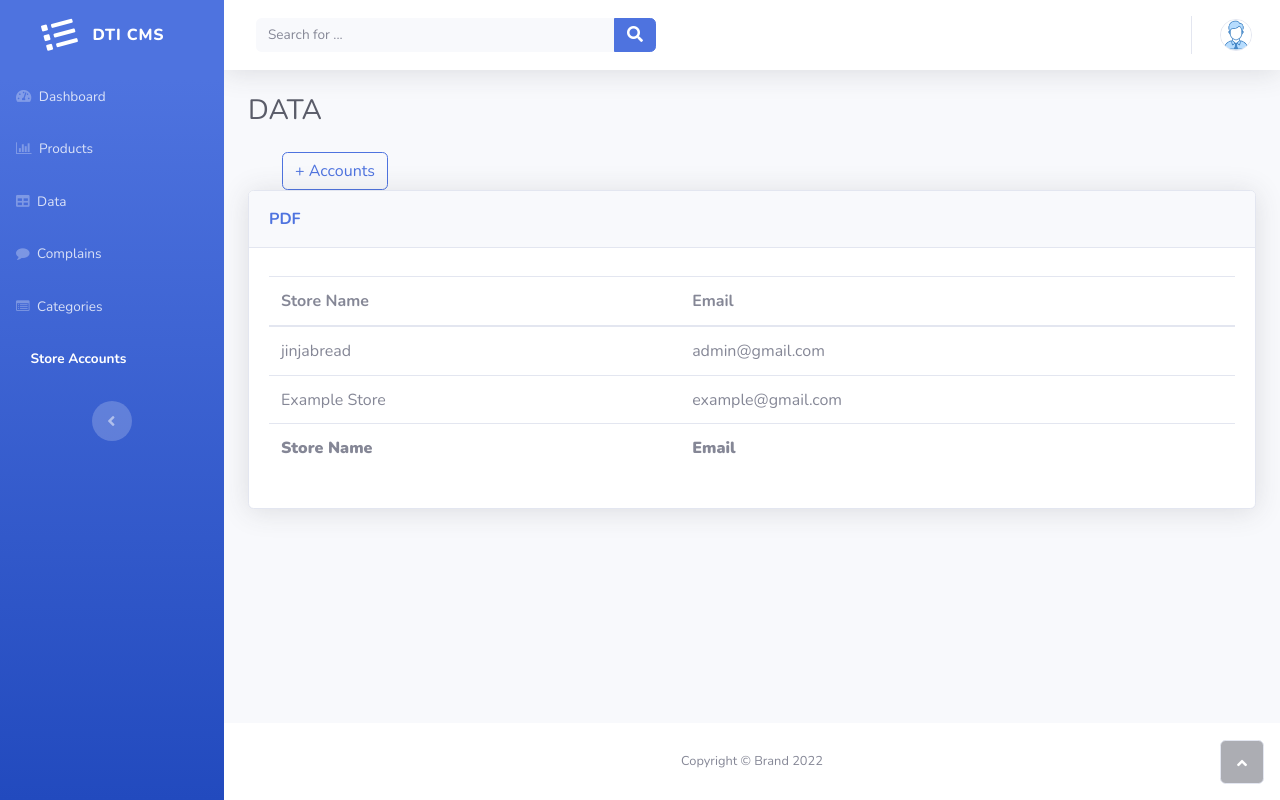
After one commit to JInjaBread/dtiapi, a Django app: page /accounts in a window 1280 px wide. The commit adds this page. Run offline with Django 4.2, Linux system fonts and the light colour scheme; data comes from the database, SQL or seed files in the repository; both versions use the stored data as it was after the commit; some libraries are stand-ins or nearby versions.

Commit message:
make it better 1.8

```diff
--- a/dtiApi/models.py
+++ b/dtiApi/models.py
@@ -21,6 +21,9 @@ class Products(models.Model):
     main_category = models.CharField(max_length=255, choices=MAIN_CATEGORY)
     product_category = models.ForeignKey(ProductCategory, on_delete=models.CASCADE, related_name="category")
 
+    class Meta:
+        unique_together = ('product_name', 'product_unit',)
+
     def __str__(self):
         return self.product_name
 
--- a/dtiApi/serializers.py
+++ b/dtiApi/serializers.py
@@ -1,6 +1,7 @@
-from rest_framework import serializers
+from rest_framework import serializers, permissions
 from drf_extra_fields.fields import Base64ImageField
 from .models import Products,ProductCategory, Concern, Data
+
 
 class ConcernSerializers(serializers.ModelSerializer):
     receipt_image = Base64ImageField()
--- /dev/null
+++ b/dtiApi/templates/accounts.html
@@ -0,0 +1,102 @@
+{% extends "base.html" %}
+{% load static %}
+{% block content %}
+<body id="page-top">
+  <div id="wrapper">
+      {% include "sidenav.html" %}
+      <div class="d-flex flex-column" id="content-wrapper">
+          <div id="content">
+              {% include "navbar.html" %}
+              <div class="container-fluid">
+                  <h3 class="text-dark mb-4">DATA</h3>
+                  <div class="container">
+                      <div class="row">
+                        <div class="col-md-12">
+                          <button class="btn btn-outline-primary" type="button" data-toggle="modal" data-target="#fileModal" style="margin-right: 0px;margin-left: 10px;">+ Accounts</button>
+                        </div>
+                      </div>
+                  </div>
+                  <div class="card shadow">
+                      <div class="card-header py-3">
+                          <p class="text-primary m-0 font-weight-bold">PDF</p>
+                      </div>
+                      <div class="card-body">
+                          <div class="table-responsive table mt-2" id="dataTable" role="grid" aria-describedby="dataTable_info">
+                              <table class="table my-0" id="dataTable">
+                                  <thead>
+                                      <tr>
+                                          <th>Store Name</th>
+                                          <th>Email</th>
+                                      </tr>
+                                  </thead>
+                                  <tbody>
+                                    {% for staff in staff %}
+                                      <tr>
+                                        <td>{{ staff.username }}</td>
+                                        <td>{{ staff.email }}</td>
+                                      </tr>
+                                    {% endfor %}
+                                      <tr></tr>
+                                      <tr></tr>
+                                      <tr></tr>
+                                      <tr></tr>
+                                      <tr></tr>
+                                      <tr></tr>
+                                      <tr></tr>
+                                      <tr></tr>
+                                  </tbody>
+                                  <tfoot>
+                                      <tr>
+                                        <th><strong>Store Name</strong></th>
+                                        <th><strong>Email</strong></th>
+                                      </tr>
+                                  </tfoot>
+                              </table>
+                          </div>
+                      </div>
+                  </div>
+              </div>
+          </div>
+          <div class="modal fade" id="fileModal" tabindex="-1" role="dialog" aria-labelledby="fileModalLabel" aria-hidden="true">
+           <div class="modal-dialog" role="document">
+             <div class="modal-content">
+               <div class="modal-header">
+                 <h5 class="modal-title" id="exampleModalLabel">Add Store Accounts</h5>
+                 <button type="button" class="close" data-dismiss="modal" aria-label="Close">
+                   <span aria-hidden="true">&times;</span>
+                 </button>
+               </div>
+               <div class="modal-body">
+                 <form role="form" method="POST" action="{% url 'save_account'%}" enctype="multipart/form-data">
+                     <div class="card-body">
+                       <div class="form-group">
+                           <label>Store Name</label>
+                           <input type="text" class="form-control" name="username">
+                       </div>
+                       <div class="form-group">
+                           <label>Store Email</label>
+                           <input type="text" class="form-control" name="email">
+                       </div>
+                       <div class="form-group">
+                           <label>Password</label>
+                           <input type="password" class="form-control" name="password">
+                       </div>
+                     </div>
+                     <!-- /.card-body -->
+                     <div class="card-footer">
+                     <button type="submit" class="btn btn-primary">Save</button>
+                     </div>
+                 </form>
+                 </div>
+               </div>
+             </div>
+           </div>
+          <footer class="bg-white sticky-footer">
+              <div class="container my-auto">
+                  <div class="text-center my-auto copyright"><span>Copyright © Brand 2022</span></div>
+              </div>
+          </footer>
+      </div><a class="border rounded d-inline scroll-to-top" href="#page-top"><i class="fas fa-angle-up"></i></a>
+  </div>
+</body>
+{% endblock %}
--- a/dtiApi/templates/sidenav.html
+++ b/dtiApi/templates/sidenav.html
@@ -37,7 +37,14 @@
               {% url 'categories' as categories %}
               <a class="nav-link {% if request.path == categories %} active {% endif %}" href="{{ categories }}">
                 <i class="fa fa-list-alt"></i>
-                <span>Complains</span>
+                <span>Categories</span>
+              </a>
+            </li>
+            <li class="nav-item">
+              {% url 'accounts' as accounts %}
+              <a class="nav-link {% if request.path == accounts %} active {% endif %}" href="{{ accounts }}">
+                <i class="fa-light fa-store"></i>
+                <span>Store Accounts</span>
               </a>
             </li>
         </ul>
--- a/dtiApi/urls.py
+++ b/dtiApi/urls.py
@@ -1,3 +1,4 @@
+from knox import views as knox_views
 from django.urls import path
 from . import views
 
@@ -9,6 +10,8 @@ urlpatterns = [
     path('api/products/concern', views.getConcern),
     path('api/products/complaints', views.sendConcern),
     path('api/pdf', views.getPDF),
+    path('api/login', views.api_login),
+    path('api/current_user', views.current_user),
     #path('products/category', views.passCategory)
 
     #For Generics
@@ -25,5 +28,7 @@ urlpatterns = [
     path('data', views.data, name='data'),
     path('data_save', views.data_save, name='data_save'),
     path('categories', views.categories, name='categories'),
-    path('categories_save', views.categories_save, name='categories_save')
+    path('categories_save', views.categories_save, name='categories_save'),
+    path('accounts', views.accounts, name='accounts'),
+    path('save_account', views.save_account, name='save_account'),
 ]
--- a/dtiApi/views.py
+++ b/dtiApi/views.py
@@ -1,15 +1,18 @@
 from django.shortcuts import render, redirect
 from django.contrib.auth import authenticate, login, logout
 from django.core.files.storage import FileSystemStorage
+from django.contrib.auth.models import User
 
 from rest_framework.response import Response
 from rest_framework.decorators import api_view, permission_classes, parser_classes
-from rest_framework.permissions import AllowAny
+from rest_framework import permissions
 from .models import Products, Concern, ProductCategory, Data
 from rest_framework.parsers import MultiPartParser, FormParser
 from .serializers import ProductSerializer, ConcernSerializers, DataSerializer
 from .resource import ProductResource
 from tablib import Dataset
+from rest_framework.authtoken.serializers import AuthTokenSerializer
+from knox.views import LoginView as KnoxLoginView
 
 from .EmailBackend import EmailBackEnd
 
@@ -58,6 +61,30 @@ def sendConcern(request):
         print(serializer.errors)
         return Response(serializer.errors)
 
+@api_view(['POST'])
+def api_login(request):
+    data = request.data
+    try:
+        email = data['email']
+        password = data['password']
+        user = EmailBackEnd.authenticate(request, username=email, password=password)
+        if user is not None:
+            login(request, user)
+            global current_email
+            current_email = email
+            return Response("Validated")
+        else:
+            return Response("Failed")
+    except Exception as e:
+        print(e)
+        return Response("Invalid Credentials")
+
+@api_view(['GET'])
+def current_user(request):
+    user = request.user
+    return Response({
+        'email': current_email,
+})
 
 #generics views
 
@@ -74,9 +101,9 @@ def doLogin(request):
             #return HttpResponse("Email: "+request.POST.get('email')+ " Password: "+request.POST.get('password'))
             if user.is_superuser == True:
                 return redirect('dashboard')
-
+            else:
+                return redirect('home')
         else:
-            messages.error(request, "Invalid Login Credentials!")
             return redirect('home')
 
 def logout_user(request):
@@ -142,10 +169,16 @@ def add_products_resource(request):
         try:
             imported_data = dataset.load(data_object.read(), format='xlsx')
             for data in imported_data:
-                category = ProductCategory.objects.get(category_name=data[6])
-                print(data[2])
-                product = Products(product_name=data[0], prooduct_price=data[1], product_image=data[2], product_unit=data[3], product_description=data[4], main_category=data[5], product_category=category)
-                product.save()
+                check = Products.objects.filter(product_name = data[0], product_unit=data[3]).exists()
+                if check == False:
+                    category = ProductCategory.objects.get(category_name=data[6])
+                    print(data[2])
+                    product = Products(product_name=data[0], prooduct_price=data[1], product_image=data[2], product_unit=data[3], product_description=data[4], main_category=data[5], product_category=category)
+                    product.save()
+                else:
+                    product = Products.objects.get(product_name = data[0], product_unit=data[3])
+                    product.prooduct_price = data[1]
+                    product.save()
             print('Saved')
             return redirect('products')
         except Exception as e:
@@ -235,3 +268,25 @@ def categories_save(request):
     except:
         print('error')
         return redirect('categories')
+
+def accounts(request):
+    staff = User.objects.filter(is_staff=True)
+    context = {
+        "staff": staff
+    }
+    return render(request, "accounts.html", context)
+
+def save_account(request):
+    username = request.POST.get('username')
+    email = request.POST.get('email')
+    password = request.POST.get('password')
+
+    try:
+        user = User.objects.create_user(username, email, password)
+        user.is_staff = True
+        user.save()
+        print("Saved")
+        return redirect('accounts')
+    except:
+        print("Error")
+        return redirect('accounts')
--- a/dtiBackend/settings.py
+++ b/dtiBackend/settings.py
@@ -30,9 +30,11 @@ INSTALLED_APPS = [
     'django.contrib.staticfiles',
     'dtiApi',
     'rest_framework',
+    'knox',
     'corsheaders',
     'drf_extra_fields',
-    'import_export'
+    'import_export',
+
 ]
 
 MIDDLEWARE = [
```
Also changed, not shown: dtiApi/templates/categories.html (added, +90 -0 lines), db.sqlite3, dtiApi/migrations/0007_alter_data_publish_at.py (added), dtiApi/migrations/0008_alter_products_unique_together.py (added), 7 other files.
